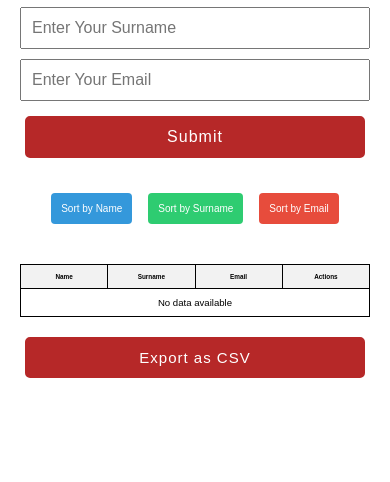
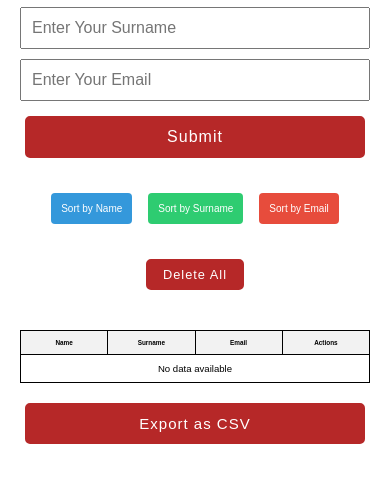
Before and after one commit to Nakul42/SmartTable, a plain HTML site: page index.html in a window 390 px wide. Shown: the part 122-604 px from the top of the page. Drawn offline with Linux system fonts and the light colour scheme.

Commit message:
All changes done

```diff
--- a/index.css
+++ b/index.css
@@ -28,6 +28,27 @@ input {
 input[type="text"]:focus {
     outline: none;
     border: 2px solid #3498db;
+}
+
+.delete-all-buttons{
+    display: flex;
+    justify-content: center;
+}
+
+.delete-all{
+    padding: 10px 25px;
+    letter-spacing: 1px;
+    border: 2px solid rgb(182, 40, 40);
+    background-color: rgb(182, 40, 40);
+    color: white;
+    border-radius: 5px;
+    cursor: pointer;
+    font-size: 1rem;
+    display: inline-block;
+    overflow: hidden;
+    white-space: nowrap;
+    text-overflow: ellipsis;
+    margin-top: 15px;
 }
 
 .btn {
@@ -243,6 +264,12 @@ th.sorted-desc::after {
         margin-bottom: 20px;
     }
 
+    .delete-all{
+        font-size: 0.8rem;
+        padding: 6px 15px;
+        margin-bottom: 20px;
+    }
+
     .sort-buttons {
         gap: 1rem;
         color: white;
--- a/index.html
+++ b/index.html
@@ -22,6 +22,10 @@
 
     <div class="sort-buttons" id="sort-buttons"></div>
 
+    <div class="delete-all-buttons">
+        <button id="delete-all" class="delete-all">Delete All</button>
+    </div>
+
     <table class="table">
         <thead>
             <tr>
--- a/index.js
+++ b/index.js
@@ -227,6 +227,24 @@ document.addEventListener('keydown', (event) => {
     }
 });
 
+//Delete all rows if clicked
+const delteAll = document.getElementById('delete-all');;
+
+
+const deleteAllRows = () => {
+    if (confirm('Are you sure you want to delete all rows?')) {
+
+        tableBody.innerHTML = '';
+
+
+        saveTableData();
+
+
+        checkEmptyTable();
+    }
+};
+
+delteAll.addEventListener('click', deleteAllRows);
 // Implement CSV export functionality
 const exportButton = document.getElementById('export-btn');
 
```
